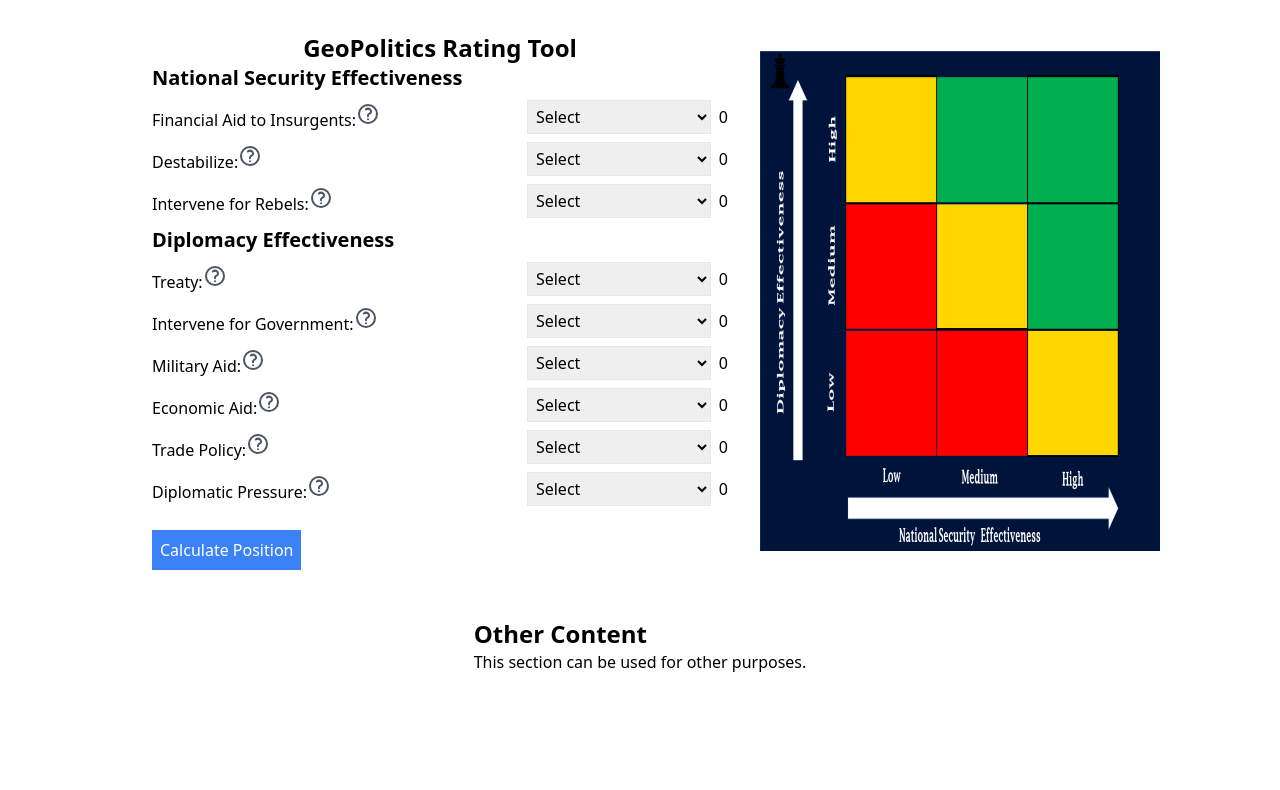
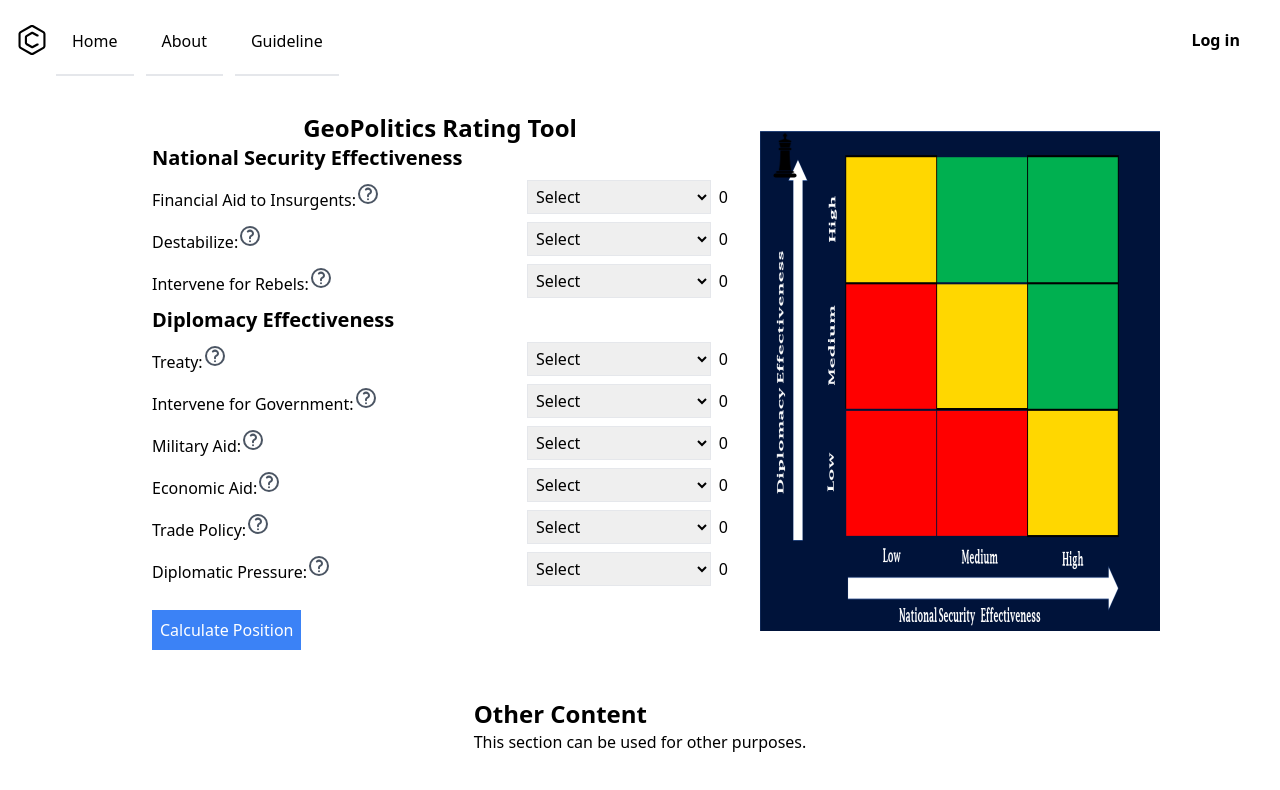
Before and after one commit to Henoker/chess, a React (Create React App) app: page / in a window 1280 px wide. Shown: the top 790 px of the page. Built offline with nearby package versions, Linux system fonts and the light colour scheme.

Commit message:
feat: add react router dom and navbar

```diff
--- a/package.json
+++ b/package.json
@@ -8,6 +8,7 @@
     "@testing-library/user-event": "^13.5.0",
     "react": "^18.3.1",
     "react-dom": "^18.3.1",
+    "react-router-dom": "^6.25.1",
     "react-scripts": "5.0.1",
     "web-vitals": "^2.1.4"
   },
--- a/src/App.js
+++ b/src/App.js
@@ -1,9 +1,19 @@
 // src/App.js
-import React, { useState } from 'react';
+import React from 'react';
 // import Matrix from './components/Matrix';
-import Canvas from './components/Canvas';
-import UserInput from './components/UserInput';
-import matrixCover from './matrixCover.PNG'
+
+import Header from './components/Header';
+import Home from './components/Home';
+import About from './components/About';
+import Guideline from './components/Guideline';
+import {
+  BrowserRouter as Router,
+  Routes,
+  Route,
+} from "react-router-dom";
+
+
+
 
 const App = () => {
   // const colors = [
@@ -18,32 +28,21 @@ const App = () => {
   //   'bg-yellow-500',
   // ];
 
-  const [position, setPosition] = useState({ x: 0, y: 0 });
 
-  const handleCalculate = (newPosition) => {
-    setPosition(newPosition);
-  };
 
   return (
-    <div className="min-h-screen  text-black flex flex-col items-center justify-center">
-      <div className="flex flex-col md:flex-row items-center justify-center w-full">
-        <div className="md:w-1/2 p-4">
-          <UserInput onCalculate={handleCalculate} />
-        </div>
-        <div
-          className="relative md:w-1/2 flex items-center justify-center bg-cover bg-center"
-          // style={{ backgroundImage: 'url(https://raw.githubusercontent.com/Henoker/GeoPolitics/master/Matrix%20BOP2.PNG)', width: 580, height: 580 }}
-          style={{ backgroundImage: `url(${matrixCover})`, width: 400, height: 500 }}
-        >
-          {/* <Matrix colors={colors} /> */}
-          <Canvas width={500} height={500} position={position} />
-        </div>
-      </div>
-      <div className="flex-1 p-4">
-        <h1 className="text-2xl font-bold">Other Content</h1>
-        <p>This section can be used for other purposes.</p>
-      </div>
-    </div>
+    <>
+    <Router>
+    <Header />
+
+
+    <Routes>
+                <Route path="/" element={<Home />} />
+                <Route path="/about" element={<About/>}/>
+                <Route path="/guideline" element={<Guideline />} />
+            </Routes>
+    </Router>
+    </>
   );
 };
 
--- /dev/null
+++ b/src/components/About.js
@@ -0,0 +1,9 @@
+import React from 'react'
+
+const About = () => {
+  return (
+    <div>About</div>
+  )
+}
+
+export default About
--- a/src/components/Canvas.js
+++ b/src/components/Canvas.js
@@ -9,11 +9,11 @@ const Canvas = ({ width, height, position }) => {
     const context = canvas.getContext('2d');
     const image = imageRef.current;
 
-    image.src = 'king5.png'; // Replace with the actual path to your image
+    image.src = 'king5.png';
 
     const drawObject = (x, y) => {
       context.clearRect(0, 0, canvas.width, canvas.height); // Clear canvas
-      context.drawImage(image, x, y, 40, 40); // Draw the object
+      context.drawImage(image, x, y, 50, 50); // Draw the object
     };
 
     // Draw the object based on the computed position when the image loads
@@ -44,7 +44,7 @@ const Canvas = ({ width, height, position }) => {
       const canvas = canvasRef.current;
       const context = canvas.getContext('2d');
       context.clearRect(0, 0, canvas.width, canvas.height); // Clear canvas
-      context.drawImage(imageRef.current, position.x, position.y, 40, 40); // Draw the object
+      context.drawImage(imageRef.current, position.x, position.y, 50, 50); // Draw the object
     }
   }, [position]);
 
--- /dev/null
+++ b/src/components/Guideline.js
@@ -0,0 +1,9 @@
+import React from 'react'
+
+const Guideline = () => {
+  return (
+    <div>Guideline</div>
+  )
+}
+
+export default Guideline
--- /dev/null
+++ b/src/components/Header.js
@@ -0,0 +1,47 @@
+import React from 'react'
+import {
+    Link,
+
+} from "react-router-dom";
+
+const Header = () => {
+  return (
+    <header className="p-2">
+	<div className="container flex justify-between h-16 mx-auto">
+		<div className="flex">
+			<a rel="noopener noreferrer" href="##" aria-label="Back to homepage" className="flex items-center p-2">
+				<svg xmlns="http://www.w3.org/2000/svg" fill="currentColor" viewBox="0 0 32 32" className="w-8 h-8 dark:text-default-600">
+					<path d="M27.912 7.289l-10.324-5.961c-0.455-0.268-1.002-0.425-1.588-0.425s-1.133 0.158-1.604 0.433l0.015-0.008-10.324 5.961c-0.955 0.561-1.586 1.582-1.588 2.75v11.922c0.002 1.168 0.635 2.189 1.574 2.742l0.016 0.008 10.322 5.961c0.455 0.267 1.004 0.425 1.59 0.425 0.584 0 1.131-0.158 1.602-0.433l-0.014 0.008 10.322-5.961c0.955-0.561 1.586-1.582 1.588-2.75v-11.922c-0.002-1.168-0.633-2.189-1.573-2.742zM27.383 21.961c0 0.389-0.211 0.73-0.526 0.914l-0.004 0.002-10.324 5.961c-0.152 0.088-0.334 0.142-0.53 0.142s-0.377-0.053-0.535-0.145l0.005 0.002-10.324-5.961c-0.319-0.186-0.529-0.527-0.529-0.916v-11.922c0-0.389 0.211-0.73 0.526-0.914l0.004-0.002 10.324-5.961c0.152-0.090 0.334-0.143 0.53-0.143s0.377 0.053 0.535 0.144l-0.006-0.002 10.324 5.961c0.319 0.185 0.529 0.527 0.529 0.916z"></path>
+					<path d="M22.094 19.451h-0.758c-0.188 0-0.363 0.049-0.515 0.135l0.006-0.004-4.574 2.512-5.282-3.049v-6.082l5.282-3.051 4.576 2.504c0.146 0.082 0.323 0.131 0.508 0.131h0.758c0.293 0 0.529-0.239 0.529-0.531v-0.716c0-0.2-0.11-0.373-0.271-0.463l-0.004-0.002-5.078-2.777c-0.293-0.164-0.645-0.26-1.015-0.26-0.39 0-0.756 0.106-1.070 0.289l0.010-0.006-5.281 3.049c-0.636 0.375-1.056 1.055-1.059 1.834v6.082c0 0.779 0.422 1.461 1.049 1.828l0.009 0.006 5.281 3.049c0.305 0.178 0.67 0.284 1.061 0.284 0.373 0 0.723-0.098 1.027-0.265l-0.012 0.006 5.080-2.787c0.166-0.091 0.276-0.265 0.276-0.465v-0.716c0-0.293-0.238-0.529-0.529-0.529z"></path>
+				</svg>
+			</a>
+			<ul className="items-stretch hidden space-x-3 lg:flex">
+				<li className="flex">
+					<Link to="/" className="flex items-center px-4 -mb-1 border-b-2 dark:border-">Home</Link>
+				</li>
+				<li className="flex">
+                <Link to="/about" className="flex items-center px-4 -mb-1 border-b-2 dark:border-">About</Link>
+				</li>
+				<li className="flex">
+                <Link to="/guideline" className="flex items-center px-4 -mb-1 border-b-2 dark:border-">Guideline</Link>
+				</li>
+                {/* <li className="flex">
+                <Link to="/guideline" className="flex items-center px-4 -mb-1 border-b-2 dark:border-">Guideline</Link>
+				</li> */}
+
+			</ul>
+		</div>
+		<div className="items-center flex-shrink-0 hidden lg:flex">
+			<button className="px-8 py-3 font-semibold rounded dark:bg-default-600 ">Log in</button>
+		</div>
+		<button className="p-4 lg:hidden">
+			<svg xmlns="http://www.w3.org/2000/svg" fill="none" viewBox="0 0 24 24" stroke="currentColor" className="w-6 h-6 ">
+				<path strokeLinecap="round" strokeLinejoin="round" strokeWidth="2" d="M4 6h16M4 12h16M4 18h16"></path>
+			</svg>
+		</button>
+	</div>
+</header>
+  )
+}
+
+export default Header
--- /dev/null
+++ b/src/components/Home.js
@@ -0,0 +1,36 @@
+import React, {useState} from 'react'
+import Canvas from './Canvas';
+import UserInput from './UserInput';
+import matrixCover from '../matrixCover.PNG'
+
+
+const Home = () => {
+    const [position, setPosition] = useState({ x: 0, y: 0 });
+
+    const handleCalculate = (newPosition) => {
+    setPosition(newPosition);
+  };
+  return (
+    <div className="min-h-screen  text-black flex flex-col items-center justify-center">
+      <div className="flex flex-col md:flex-row items-center justify-center w-full">
+        <div className="md:w-1/2 p-4">
+          <UserInput onCalculate={handleCalculate} />
+        </div>
+        <div
+          className="relative md:w-1/2 flex items-center justify-center bg-cover bg-center"
+          // style={{ backgroundImage: 'url(https://raw.githubusercontent.com/Henoker/GeoPolitics/master/Matrix%20BOP2.PNG)', width: 580, height: 580 }}
+          style={{ backgroundImage: `url(${matrixCover})`, width: 400, height: 500 }}
+        >
+          {/* <Matrix colors={colors} /> */}
+          <Canvas width={500} height={500} position={position} />
+        </div>
+      </div>
+      <div className="flex-1 p-4">
+        <h1 className="text-2xl font-bold">Other Content</h1>
+        <p>This section can be used for other purposes.</p>
+      </div>
+    </div>
+  )
+}
+
+export default Home
```
Also changed, not shown: 1 other file (tests, documents, lock files or other folders).
